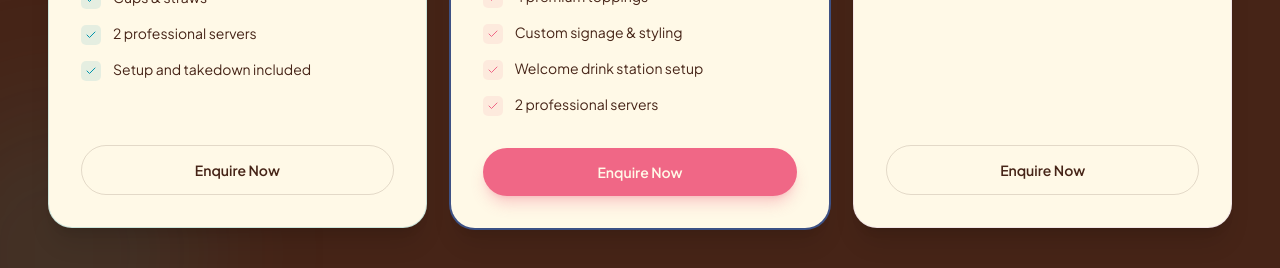
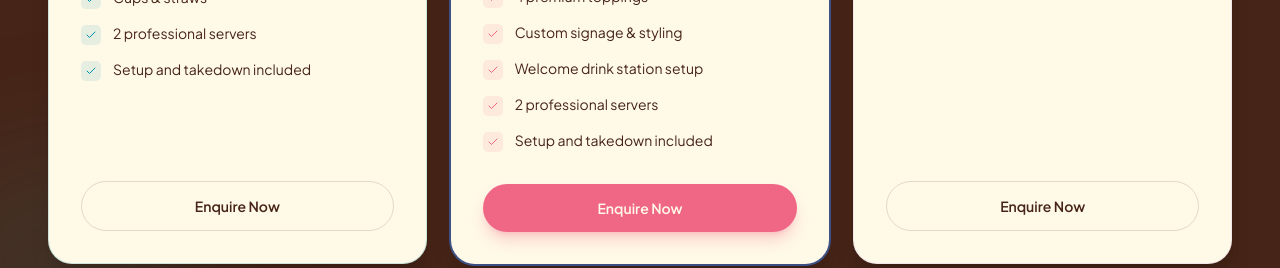
Before and after one commit to chillandcheer/site, a React (Vite) app: page / in a window 1280 px wide. Shown: the part 2660-2928 px from the top of the page. Built offline with nearby package versions, Linux system fonts and the light colour scheme; no server answers; a web font is replaced by a local one.

Commit message:
Add setup and takedown included to package features

```diff
--- a/src/components/Packages.tsx
+++ b/src/components/Packages.tsx
@@ -31,6 +31,7 @@ const packages = [
       'Custom signage & styling',
       'Welcome drink station setup',
       '2 professional servers',
+      'Setup and takedown included',
     ],
     accent: 'pink',
     featured: true,
```
